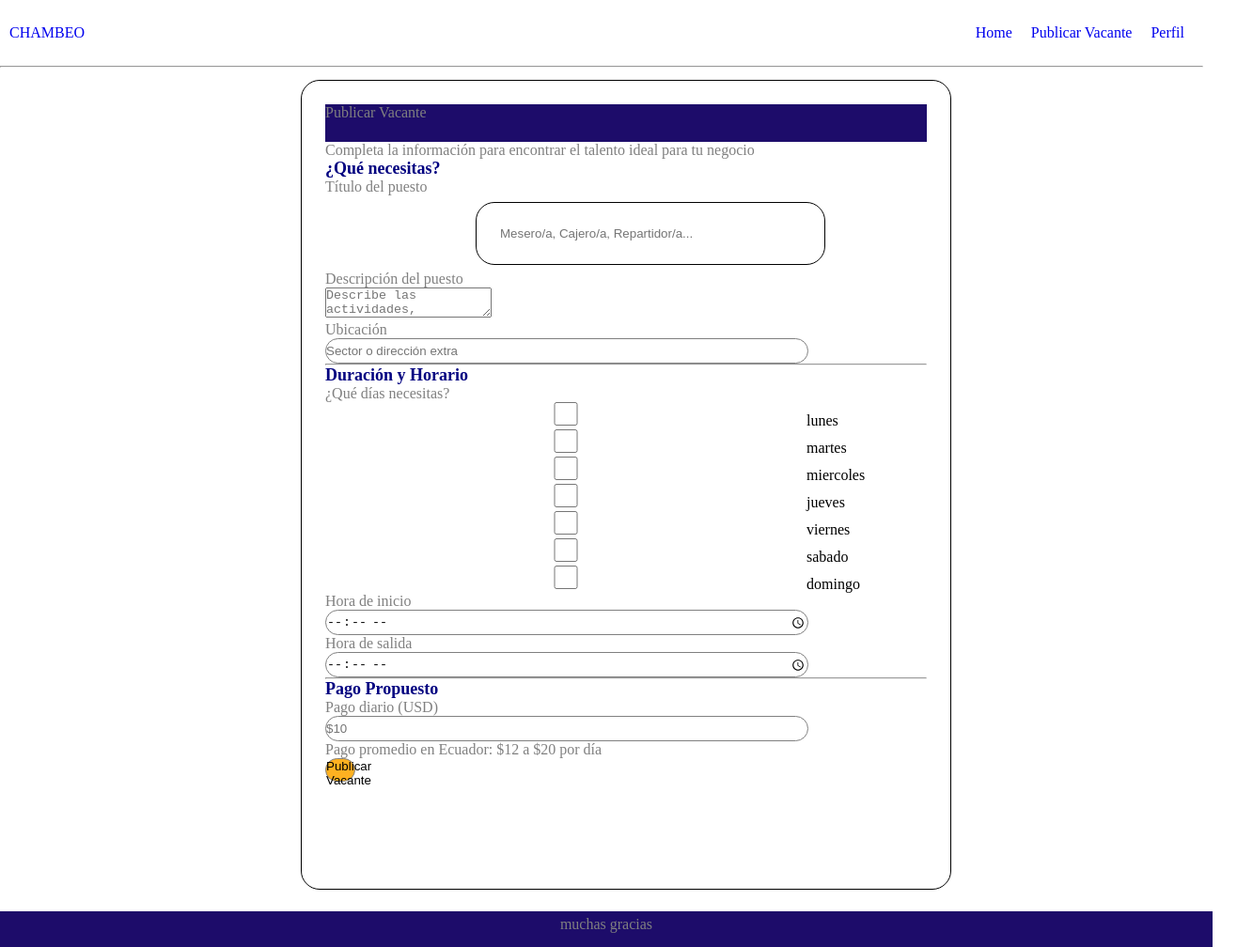
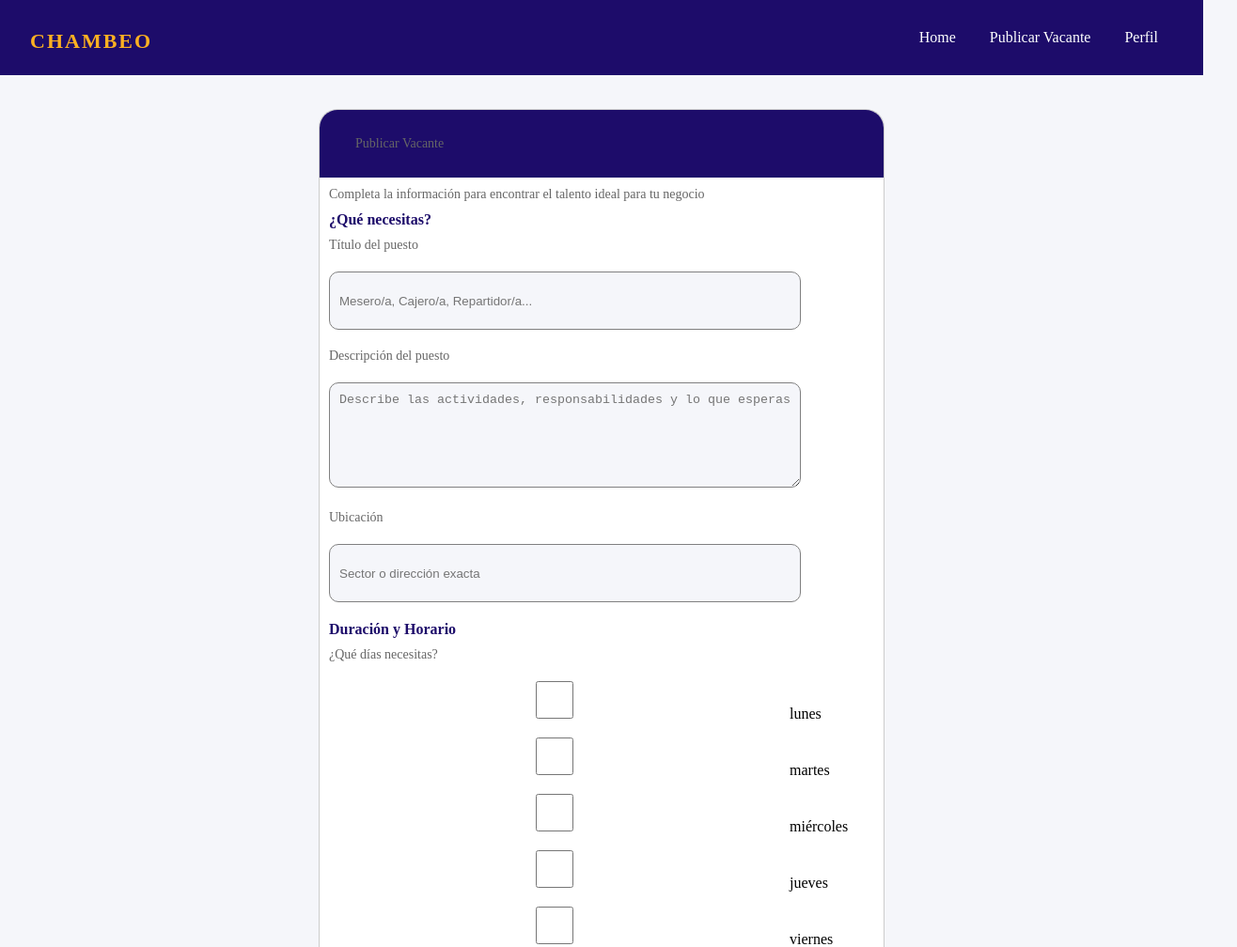
Before and after one commit to Axel180506/Proyecto-CHAMBEO, a plain HTML site: page Paginas/trabajos.html in a window 1280 px wide. Shown: the top 1008 px of the page at 94% size, 1316 px wide, since content can reach past the window. Drawn offline with Linux system fonts and the light colour scheme.

Commit message:
Proyecto-CHAMBEO

```diff
--- a/Paginas/detalle.html
+++ b/Paginas/detalle.html
@@ -4,6 +4,7 @@
 <head>
     <meta charset="UTF-8">
     <title>Detalle - CHAMBEO</title>
+    <link rel="stylesheet" href="../css/style.css">
 </head>
 
 <body>
@@ -53,10 +54,13 @@
                 <li>Ambiente laboral positivo</li>
             </ul>
             <h3>Ubicación en el mapa</h3>
-            <iframe src="" frameborder="0"></iframe>
+            <iframe src=""></iframe>
             <button type="submit" name="postular" id="postular">Postularme Ahora</button>
         </section>
     </main>
+    <footer class="pie">
+        <p>CHAMBEO — 2026 </p>
+    </footer>
 </body>
 
 </html>
--- a/Paginas/trabajos.html
+++ b/Paginas/trabajos.html
@@ -3,15 +3,15 @@
 
 <head>
     <meta charset="UTF-8">
-    <title>TRABAJOS - CHAMBEO</title>
+    <title>Publicar Vacante - CHAMBEO</title>
     <link rel="stylesheet" href="../css/style3.css">
 </head>
 
 <body>
     <header>
-        <div>
+        <h1>
             <a href="home.html">CHAMBEO</a>
-        </div>
+        </h1>
         <nav class="menú">
             <ul>
                 <li><a href="home.html">Home</a></li>
@@ -21,7 +21,6 @@
         </nav>
     </header>
     <main id="contenedor">
-        <hr>
         <section id="puesto">
             <section id="vacante">
                 <p>Publicar Vacante</p>
@@ -30,30 +29,30 @@
                 <p>Completa la información para encontrar el talento ideal para tu negocio</p>
                 <h2>¿Qué necesitas?</h2>
                 <p>Título del puesto</p>
-                <input type="text" name="puesto" id="puesto" placeholder="Mesero/a, Cajero/a, Repartidor/a..." required>
+                <input type="text" name="titulo" id="titulo" placeholder="Mesero/a, Cajero/a, Repartidor/a..." required>
                 <p>Descripción del puesto</p>
                 <textarea name="descripción" id="descripción"
                     placeholder="Describe las actividades, responsabilidades y lo que esperas" required></textarea>
                 <p>Ubicación</p>
-                <input type="text" name="direccion" id="direccion" placeholder="Sector o dirección extra" required>
+                <input type="text" name="direccion" id="direccion" placeholder="Sector o dirección exacta" required>
             </section>
-            <hr>
+
             <section id="tiempo">
                 <h2>Duración y Horario</h2>
                 <p>¿Qué días necesitas?</p>
                 <input type="checkbox" name="lunes" id="lunes">lunes
                 <input type="checkbox" name="martes" id="martes">martes
-                <input type="checkbox" name="miercoles" id="miercoles">miercoles
+                <input type="checkbox" name="miercoles" id="miercoles">miércoles
                 <input type="checkbox" name="jueves" id="jueves">jueves
                 <input type="checkbox" name="viernes" id="viernes">viernes
-                <input type="checkbox" name="sabado" id="sabado">sabado
+                <input type="checkbox" name="sabado" id="sabado">sábado
                 <input type="checkbox" name="domingo" id="domingo">domingo
                 <p>Hora de inicio</p>
                 <input type="time" name="hora1" id="hora1" required>
                 <p>Hora de salida</p>
                 <input type="time" name="hora2" id="hora2" required>
             </section>
-            <hr>
+
             <section id="pago">
                 <h2>Pago Propuesto</h2>
                 <p>Pago diario (USD)</p>
@@ -64,7 +63,7 @@
         </section>
     </main>
     <footer class="pie">
-        <p>muchas gracias</p>
+        <p>CHAMBEO — 2026 </p>
     </footer>
 </body>
 
--- a/css/style.css
+++ b/css/style.css
@@ -1,85 +1,232 @@
-*{
+* {
     margin: 0;
     padding: 0;
     text-decoration: none;
     list-style: none;
 }
 
-body{
+body {
     width: 100%;
-    height: 1000px;
+    height: 100vh;
+    background-color: #f5f6fa;
 }
 
-header{
-    height: 5%;
+header {
+    height: 10%;
     display: flex;
     justify-content: space-between;
-    padding: 10px;
+    padding: 0 32px;
     align-items: center;
+    background-color: #1D0C6A;
 }
 
-.menú ul{
+header > h1 > a {
+    font-size: 22px;
+    font-weight: 800;
+    color: #FEB121;
+    letter-spacing: 2px;
+}
+
+.menú ul {
     display: flex;
     align-items: center;
+    gap: 4px;
 }
 
-.menú li{
-    padding: 10px;
+.menú li {
+    padding: 0;
 }
 
-#contenedor{
-    width: 100%;
-    height: 90%;
+.menú li a {
+    padding: 8px 16px;
+    color: white;
 }
 
-#lista-trabajos{
+/* HOME */
+.fondo {
     width: 100%;
-    height: 80%;
-}
-
-.trabajo{
-    width: 300px;
-    height: 250px;
-    border: 2px solid rgba(161, 161, 161, 0.398);
-    float: left;
-    margin: 30px 50px 10px 30px;
-    border-radius: 20px;
+    color: white;
+    padding: 40px 20px;
+    background-color: #2e188f;
     text-align: center;
 }
 
-img{
-    width: 300px;
-    height: 160px;
+.fondo input {
+    width: 40%;
+    height: 40px;
+    border-radius: 10px;
+    border: none;
+}
+
+.fondo button {
+    height: 40px;
+    padding: 0 20px;
+    border-radius: 10px;
+    background-color: #FEB121;
+    border: none;
+    color: #1D0C6A;
+}
+
+#lista-trabajos {
+    padding: 30px;
+}
+
+#lista-trabajos h2 {
+    font-size: 20px;
+    color: #1D0C6A;
+}
+
+#lista-trabajos > p {
+    color: #888;
+    font-size: 15px;
+}
+
+.trabajo {
+    width: 260px;
+    background: white;
+    border: 1px solid rgba(0,0,0,0.1);
+    float: left;
+    margin: 20px;
+    border-radius: 15px;
+    text-align: center;
+}
+
+.trabajo h3 {
+    color: #1D0C6A;
+    margin: 10px;
+}
+
+.trabajo p {
+    color: gray;
+}
+
+.trabajo img {
+    width: 260px;
+    height: 150px;
+}
+
+/* PERFIL */
+#datos {
+    width: 680px;
+    margin: 30px;
+    background: white;
+    border-radius: 20px;
+    border: 1px solid rgba(0,0,0,0.1);
+}
+
+#info-usuario {
+    padding: 14px;
+}
+
+#nombre-usuario {
+    font-size: 20px;
+    color: #1D0C6A;
+}
+
+#historial {
+    padding: 24px 32px;
+}
+
+#datos h2 {
+    font-size: 16px;
+    color: #1D0C6A;
+}
+
+.postulacion {
+    background: #f5f6fa;
+    border-radius: 12px;
+    padding: 16px;
+}
+
+.postulacion h4 {
+    font-size: 14px;
+    font-weight: 700;
+    color: #1D0C6A;
+}
+
+.postulacion p {
+    font-size: 13px;
+    color: #888;
+}
+
+.postulacion a {
+    color: #1D0C6A;
+    background: rgba(29,12,106,0.1);
+    padding: 4px 12px;
     border-radius: 20px;
 }
-input{
-    width: 60%;
-    height: 25px;
+
+.postulacion button {
+    height: 25%;
+    padding: 4px 14px;
     border-radius: 20px;
-    border: 1px solid gray;
-}
-button{
-    width: 5%;
-    height: 25px;
-    border-radius: 20px;
-    background-color: rgb(254, 177, 33);
-    border: 1px solid gray;
+    background-color: #FEB121;
+    border: none;
 }
 
-.fondo {
+.postulacion button a {
+    color: #1D0C6A;
+    background: none;
+}
+
+/* DETALLE */
+#fondo img {
     width: 100%;
-    color: rgba(255, 255, 255, 0.765);
-    height: 20%;
-    background: url(https://img.magnific.com/vector-gratis/fondo-azul-degradado_23-2149333533.jpg?semt=ai_hybrid&w=740&q=80);
-    background-size: cover;
+    height: 300px;
+}
+
+#detalles {
+    margin: 30px;
+    background: white;
+    border-radius: 20px;
+    padding: 36px 40px;
+    border: 1px solid rgba(0,0,0,0.1);
+}
+
+#detalles h2 {
+    font-size: 22px;
+    color: #1D0C6A;
+}
+
+#detalles > p {
+    font-size: 14px;
+    color: gray;
+}
+
+#detalles h3 {
+    font-size: 15px;
+    color: #1D0C6A;
+    margin: 20px 5px;
+}
+
+#detalles ul li {
+    font-size: 14px;
+    color: #555;
+    padding: 5px;
+    position: relative;
+}
+
+#detalles iframe {
+    width: 100%;
+    height: 220px;
+    border-radius: 12px;
+    border: 1px solid rgba(0,0,0,0.1);
+}
+
+#postular {
+    display: block;
+    width: 100%;
+    height: 48px;
+    border-radius: 10px;
+    background-color: #1D0C6A;
+    border: none;
+    color: white;
 }
 
 .pie {
     width: 100%;
-    height: 5%;
     color: white;
     text-align: center;
-    padding: 5px;
-    font-size: 20px;
+    padding: 18px;
     background-color: #1D0C6A;
 }
--- a/css/style2.css
+++ b/css/style2.css
@@ -8,66 +8,74 @@
 body {
     width: 100%;
     height: 700px;
-}
-
-#contenedor {
-    width: 100%;
-    height: 100%;
+    background-color: #1D0C6A;
     display: flex;
-}
-
-.fondo {
-    width: 100%;
-    height: 100%;
-    background: url(https://img.magnific.com/vector-gratis/fondo-azul-degradado_23-2149333533.jpg?semt=ais_hybrid&w=740&q=80);
-    background-size: cover;
+    align-items: center;
+    justify-content: center;
 }
 
 #login {
-    width: 30%;
-    height: 60%;
+    width: 350px;
+    background: white;
+    border-radius: 20px;
+    padding: 10px 30px;
     text-align: center;
-    border-radius: 10px;
-    background-color: rgba(255, 255, 255, 0.852);
-    border: 1px solid darkblue;
-    margin: 10% 35%;
-    color: rgb(101, 101, 101);
 }
 
-#registro{
-    width: 30%;
-    height: 80%;
+#registro {
+    width: 400px;
+    background: white;
+    border-radius: 20px;
+    padding: 10px;
     text-align: center;
-    border-radius: 10px;
-    background-color: rgba(255, 255, 255, 0.852);
-    border: 1px solid darkblue;
-    margin: 5% 35%;
-    color: rgb(101, 101, 101);
 }
 
 h2 {
-    font-family: system-ui, -apple-system, BlinkMacSystemFont, 'Segoe UI', Roboto, Oxygen, Ubuntu, Cantarell, 'Open Sans', 'Helvetica Neue', sans-serif;
-    color: orange;
+    font-size: 26px;
+    font-weight: 800;
+    color: #FEB121;
+    letter-spacing: 2px;
+    margin-bottom: 8px;
+}
+
+p {
+    font-size: 13px;
+    color: gray;
+    margin-bottom: 8px;
+}
+
+label {
+    color: #555;
 }
 
 input {
-    width: 70%;
-    height: 20px;
-    border-radius: 5px;
-    border: 1px solid gray;
+    width: 80%;
+    height: 40px;
+    border-radius: 10px;
+    border: 1px solid rgba(49, 49, 49, 0.2);
+    padding: 0 14px;
 }
 
 #buton {
-    width: 30%;
-    height: 20px;
-    border-radius: 20px;
-    background-color: rgb(254, 177, 33);
-    border: 1px solid gray;
+    width: 90%;
+    height: 44px;
+    border-radius: 10px;
+    background-color: #1D0C6A;
+    border: none;
+    color: white;
+    font-size: 15px;
+    font-weight: 700;
+    cursor: pointer;
 }
 
 .boton {
-    width: 20%;
-    height: 20px;
-    border-radius: 20px;
-    border: 1px solid gray;
+    width: 40%;
+    height: 40px;
+    border-radius: 10px;
+    border: 1px solid rgba(49, 49, 49, 0.2);
+    background-color: white;
 }
+
+a {
+    color: #1D0C6A;
+}
--- a/css/style3.css
+++ b/css/style3.css
@@ -1,91 +1,126 @@
-*{
+* {
     margin: 0;
     padding: 0;
     text-decoration: none;
     list-style: none;
 }
 
-body{
+body {
     width: 100%;
-    height: 1000px;
+    height: 100vh;
+    background-color: #f5f6fa;
 }
 
-header{
-    height: 5%;
+header {
+    height: 10%;
     display: flex;
     justify-content: space-between;
-    padding: 10px;
+    padding: 0 32px;
     align-items: center;
-}
-
-.menú ul{
-    display: flex;
-    align-items: center;
-}
-.menú li{
-    padding: 10px;
-}
-
-#contenedor{
-    width: 100%;
-    height: 90%;
-}
-
-#puesto{
-    width: 50%;
-    height: 90%;
-    border: 1px solid black;
-    border-radius: 20px;
-    justify-content: center;
-    align-items: center;
-    margin: 1% 25%;
-    padding: 25px;
-}
-
-#vacante{
-    width: 100%;
-    height: 5%;
-    font-size: 25px;
-    color: wheat;
     background-color: #1D0C6A;
 }
 
-input{
-    width: 80%;
-    height: 25px;
-    border-radius: 20px;
-    border: 1px solid gray;
-}
-button{
-    width: 5%;
-    height: 25px;
-    border-radius: 20px;
-    background-color: rgb(254, 177, 33);
-    border: 1px solid gray;
+header > h1 > a {
+    font-size: 22px;
+    font-weight: 800;
+    color: #FEB121;
+    letter-spacing: 2px;
 }
 
-button:hover{
-    width: 5%;
-    height: 25px;
-    background-color: orange;
+.menú ul {
+    display: flex;
+    align-items: center;
+    gap: 4px;
 }
 
-h2{
-    color: navy;
-    font-size: 18px;
+.menú li {
+    padding: 0;
 }
 
-p{
-    color: gray;
+.menú li a {
+    padding: 8px 16px;
+    color: white;
+}
+
+#contenedor {
+    padding: 16px 10px 30px;
+}
+
+#puesto {
+    width: 600px;
+    background: white;
+    border: 1px solid rgba(0, 0, 0, 0.2);
+    border-radius: 20px;
+    margin: 20px auto;
+    overflow: hidden;
+}
+
+#vacante {
+    width: 100%;
+    padding: 18px 28px;
     font-size: 16px;
+    color: orange;
+    background-color: #1D0C6A;
+}
+
+#cuerpo {
+    padding: 0 28px;
+}
+
+h2 {
+    color: #1D0C6A;
+    font-size: 16px;
+    font-weight: 800;
+    margin: 10px;
+}
+
+p {
+    color: #666;
+    font-size: 14px;
+    margin: 10px;
+}
+
+hr {
+    border: none;
+    border-top: 1px solid rgba(0, 0, 0, 0.1);
+    margin: 20px 0;
+}
+
+input {
+    width: 80%;
+    height: 40px;
+    border-radius: 10px;
+    border: 1px solid gray;
+    padding: 10px;
+    margin: 10px;
+    background: #f5f6fa;
+}
+
+textarea {
+    width: 80%;
+    height: 90px;
+    border-radius: 10px;
+    border: 1px solid gray;
+    padding: 10px;
+    margin: 10px;
+    background: #f5f6fa;
+}
+
+#puesto > button {
+    width: 500px;
+    height: 48px;
+    border-radius: 10px;
+    margin: 10px;
+    background-color: #1D0C6A;
+    border: none;
+    color: white;
 }
 
 .pie {
     width: 100%;
-    height: 5%;
     color: white;
     text-align: center;
-    padding: 5px;
-    font-size: 20px;
+    padding: 18px;
+    font-size: 13px;
     background-color: #1D0C6A;
 }
```
Also changed, not shown: Paginas/home.html (+2 -1 lines).
